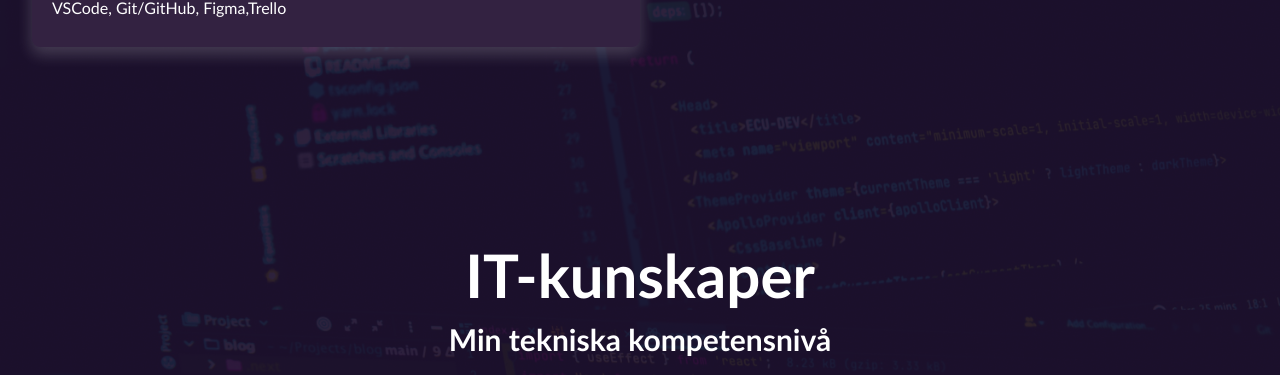
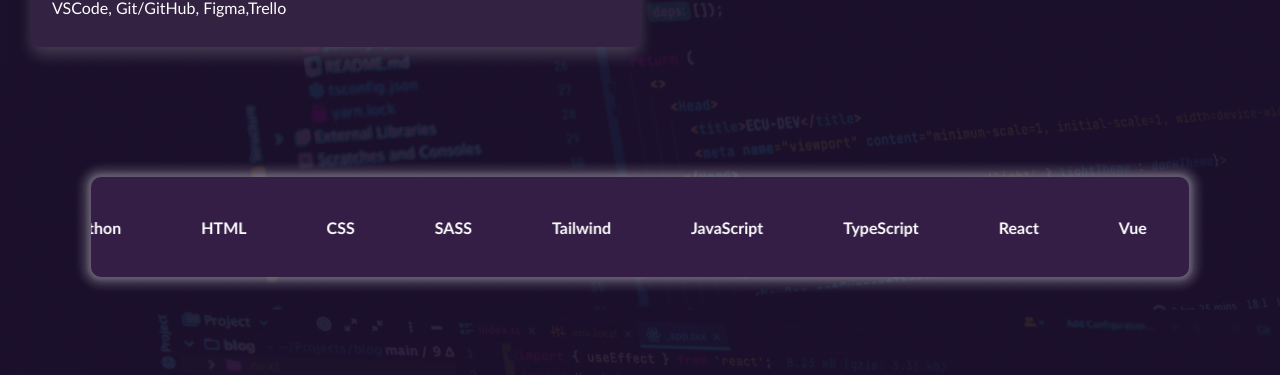
Before and after one commit to josephkhella2010/portofolio, a React (Vite) app in the folder frontend/portfolio/: page / in a window 1280 px wide. Shown: the part 1397-1772 px from the top of the page. Built offline with nearby package versions, Linux system fonts and the light colour scheme; a web font is replaced by a local one.

Commit message:
fix tracker

```diff
--- a/frontend/portfolio/src/pages/homePage/Home.tsx
+++ b/frontend/portfolio/src/pages/homePage/Home.tsx
@@ -7,7 +7,7 @@
 import DownloadBtn from "../../components/DownloadBtn";
 import FrontendSkillSection from "../skills/FrontendSkillSection";
 import { ToastContainer } from "react-toastify";
-//import RunningSkillContainer from "../trackSkillSection/TrackSkillContainer";
+import RunningSkillContainer from "../trackSkillSection/TrackSkillContainer";
 
 export default function Home() {
   return (
@@ -16,8 +16,7 @@
       <AboutUs />
       <DownloadBtn />
       <SkillSection />
-      {/*       <RunningSkillContainer />
-       */}{" "}
+      <RunningSkillContainer />
       <FrontendSkillSection />
       <ProjectSection />
       <Testimonial />
--- a/frontend/portfolio/src/pages/trackSkillSection/TrackSkillContainer.tsx
+++ b/frontend/portfolio/src/pages/trackSkillSection/TrackSkillContainer.tsx
@@ -1,4 +1,4 @@
-/* import styles from "./TrackContainer.module.css";
+import styles from "./TrackContainer.module.css";
 
 const Languages: string[] = [
   "HTML",
@@ -33,4 +33,3 @@
     </div>
   );
 }
- */
```
